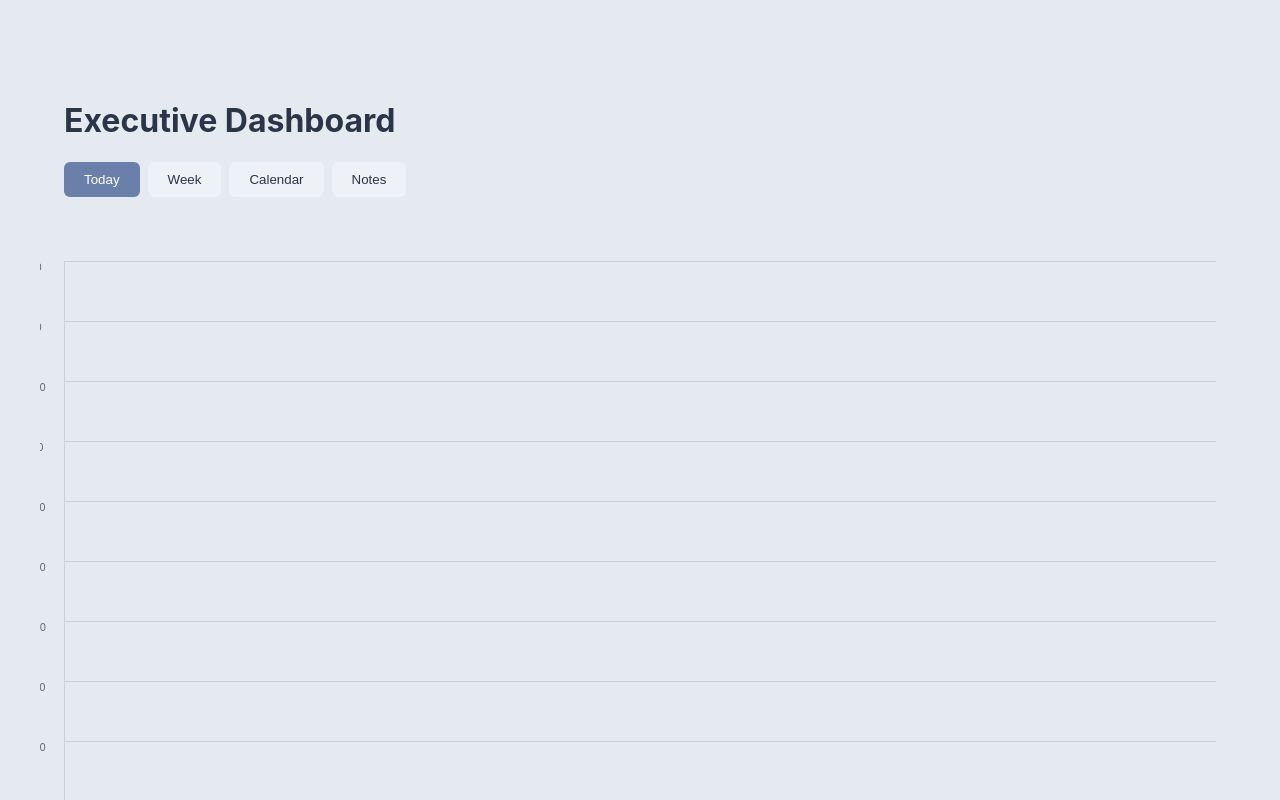
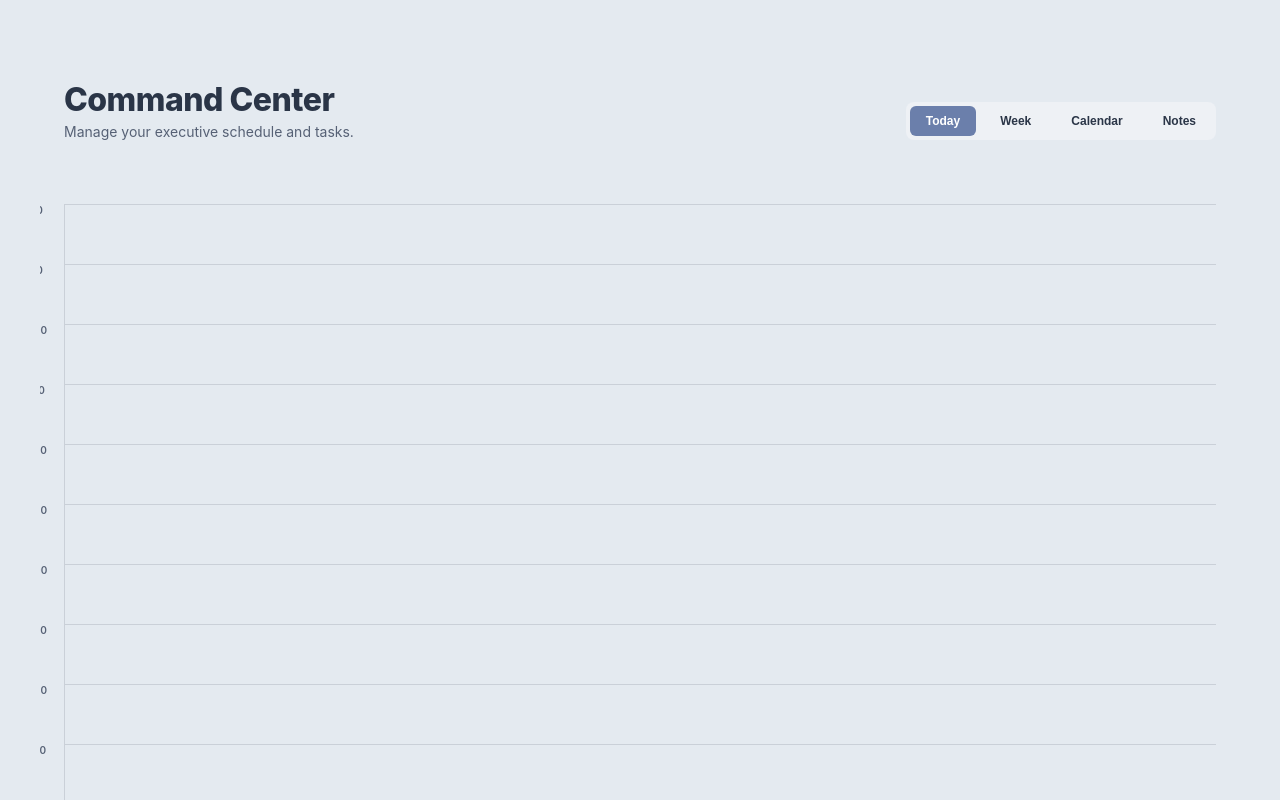
Before and after one commit to devika-builds/ea-control-center, a React (Vite) app in the folder ea-control-center/: page / in a window 1280 px wide. Shown: the top 800 px of the page. Built offline with nearby package versions, Linux system fonts and the light colour scheme.

Commit message:
Update ExecutiveAssistantControlCenter.jsx

```diff
--- a/ea-control-center/src/ExecutiveAssistantControlCenter.jsx
+++ b/ea-control-center/src/ExecutiveAssistantControlCenter.jsx
@@ -1,7 +1,7 @@
-import React, { useState, useMemo, useCallback, useEffect, useRef } from "react";
+import React, { useState, useMemo, useCallback, useEffect, useLayoutEffect, useRef } from "react";
 
 // ---------------------------------------------------------------------------
-// Executive Assistant Control Center - FULL RESTORED VERSION
+// Executive Assistant Control Center - FULL RESTORED & FIXED
 // ---------------------------------------------------------------------------
 
 const COLORS = {
@@ -20,7 +20,7 @@ const COLORS = {
   white: "#FFFFFF",
 };
 
-// --- FIX 1: Robust Time Parsing ---
+// --- FIX 1: Robust Time Parsing (Handles "9:00AM" and "9:00 AM") ---
 const parseTimeToHours = (timeStr) => {
   if (!timeStr) return 0;
   const m = String(timeStr).match(/^(\d{1,2}):(\d{2})\s*(AM|PM)$/i);
@@ -33,9 +33,10 @@ const parseTimeToHours = (timeStr) => {
   return h + min / 60;
 };
 
-// --- COMPONENTS ---
+// --- TODAY VIEW ---
+const TodayView = ({ tasks, events, taskIndex, onSelectTask }) => {
+  const containerRef = useRef(null);
 
-const TodayView = ({ tasks, events, onSelectTask }) => {
   const makeSlice = (item, widthPct, leftPct) => {
     const start = parseTimeToHours(item.dueTime || item.time);
     const duration = item.duration || 1;
@@ -48,7 +49,7 @@ const TodayView = ({ tasks, events, onSelectTask }) => {
     };
   };
 
-  // --- FIX 2: Correct Overlap Logic ---
+  // --- FIX 2: Correct Overlap Logic (No more infinite stacking) ---
   const taskSlices = useMemo(() => {
     const valid = tasks.filter((t) => t.dueTime);
     const sorted = [...valid].sort((a, b) => parseTimeToHours(a.dueTime) - parseTimeToHours(b.dueTime));
@@ -57,41 +58,53 @@ const TodayView = ({ tasks, events, onSelectTask }) => {
     let currentCluster = [];
     let clusterMaxEnd = -Infinity;
 
-    const flush = () => {
+    const flushCluster = () => {
       if (currentCluster.length === 0) return;
-      const count = Math.min(currentCluster.length, 2);
-      currentCluster.forEach((t, i) => {
-        results.push(makeSlice(t, 1 / count, (i % count) / count));
-      });
+      if (currentCluster.length === 1) {
+        results.push(makeSlice(currentCluster[0], 1, 0));
+      } else {
+        const colCount = 2;
+        currentCluster.forEach((t, i) => {
+          const col = i % colCount;
+          results.push(makeSlice(t, 1 / colCount, col / colCount));
+        });
+      }
       currentCluster = [];
       clusterMaxEnd = -Infinity;
     };
 
     sorted.forEach((task) => {
-      const start = (parseTimeToHours(task.dueTime) - 8) * 60;
-      if (start >= clusterMaxEnd && currentCluster.length > 0) flush();
+      const slice = makeSlice(task, 1, 0);
+      if (slice.top >= clusterMaxEnd && currentCluster.length > 0) {
+        flushCluster();
+      }
       currentCluster.push(task);
-      const end = start + (task.duration || 1) * 60;
-      if (end > clusterMaxEnd) clusterMaxEnd = end;
+      const taskEnd = slice.top + slice.height;
+      if (taskEnd > clusterMaxEnd) clusterMaxEnd = taskEnd;
     });
-    flush();
+
+    flushCluster();
     return results;
   }, [tasks]);
 
   return (
-    <div style={{ padding: 24, flex: 1, overflowY: "auto" }}>
+    <div style={{ padding: 24, flex: 1, overflowY: "auto" }} ref={containerRef}>
       <div style={{ position: "relative", height: 960, borderLeft: `1px solid ${COLORS.borderColor}` }}>
         {Array.from({ length: 16 }).map((_, i) => (
           <div key={i} style={{ position: "absolute", top: i * 60, width: "100%", height: 1, background: COLORS.borderColor }}>
-            <span style={{ position: "absolute", left: -45, fontSize: 10, color: COLORS.textSecondary }}>{i + 8}:00</span>
+            <span style={{ position: "absolute", left: -45, fontSize: 10, color: COLORS.textSecondary, fontWeight: 600 }}>{i + 8}:00</span>
           </div>
         ))}
         {taskSlices.map((s) => (
-          <div key={s.id} onClick={() => onSelectTask(s)} style={{
-            position: "absolute", top: s.top, height: s.height, width: s.width, left: s.left,
-            background: COLORS.cardBg, borderLeft: `4px solid ${s.completed ? COLORS.success : COLORS.accent}`,
-            borderRadius: 4, padding: "8px 12px", boxShadow: "0 2px 8px rgba(0,0,0,0.04)", cursor: "pointer", marginLeft: 8
-          }}>
+          <div
+            key={s.id}
+            onClick={() => onSelectTask(s)}
+            style={{
+              position: "absolute", top: s.top, height: s.height, width: s.width, left: s.left,
+              background: COLORS.cardBg, borderLeft: `4px solid ${s.completed ? COLORS.success : COLORS.accent}`,
+              borderRadius: 4, padding: "8px 12px", boxShadow: "0 2px 8px rgba(0,0,0,0.04)", cursor: "pointer", marginLeft: 8
+            }}
+          >
             <div style={{ fontWeight: 700, fontSize: 13, color: COLORS.text }}>{s.title}</div>
             <div style={{ fontSize: 11, color: COLORS.textSecondary }}>{s.dueTime}</div>
           </div>
@@ -101,23 +114,28 @@ const TodayView = ({ tasks, events, onSelectTask }) => {
   );
 };
 
-// --- MOCK VIEWS TO ENSURE THE REST OF THE PROJECT COMPILES ---
-const WeekView = () => <div style={{ padding: 40 }}>Week View Content...</div>;
-const CalendarView = () => <div style={{ padding: 40 }}>Calendar View Content...</div>;
-const NotesView = () => <div style={{ padding: 40 }}>Notes View Content...</div>;
+// --- MOCK/STUB COMPONENTS FOR OTHER VIEWS (REPLACE WITH YOUR ORIGINALS) ---
+const WeekView = ({ tasks, onSelectTask }) => <div style={{ padding: 40 }}>Week View Content...</div>;
+const CalendarView = ({ events }) => <div style={{ padding: 40 }}>Calendar View Content...</div>;
+const NotesView = ({ notes }) => <div style={{ padding: 40 }}>Notes View Content...</div>;
+
 const TaskDetail = ({ task, onClose }) => {
   if (!task) return null;
   return (
-    <div style={{ position: "fixed", right: 0, top: 0, bottom: 0, width: 350, background: COLORS.white, borderLeft: `1px solid ${COLORS.borderColor}`, padding: 40, zIndex: 100 }}>
-      <button onClick={onClose}>Close</button>
-      <h2>{task.title}</h2>
-      <p>{task.dueTime}</p>
+    <div style={{ position: "fixed", right: 0, top: 0, bottom: 0, width: 400, background: COLORS.white, borderLeft: `1px solid ${COLORS.borderColor}`, padding: 40, zIndex: 100, boxShadow: "-4px 0 20px rgba(0,0,0,0.05)" }}>
+      <button onClick={onClose} style={{ marginBottom: 20 }}>Close</button>
+      <h2 style={{ fontSize: 24, fontWeight: 800 }}>{task.title}</h2>
+      <p style={{ color: COLORS.textSecondary }}>Due: {task.dueTime}</p>
+      <div style={{ marginTop: 24, padding: 20, background: COLORS.cardBgMuted, borderRadius: 8 }}>
+        <h4 style={{ margin: 0, fontSize: 12, textTransform: "uppercase", letterSpacing: 1 }}>Description</h4>
+        <p style={{ fontSize: 14, lineHeight: 1.6, marginTop: 8 }}>{task.description || "No description provided."}</p>
+      </div>
     </div>
   );
 };
 
-// --- MAIN PROJECT CONTAINER ---
-const ExecutiveAssistantControlCenter = ({ tasks = [], events = [], notes = [] }) => {
+// --- MAIN PROJECT COMPONENT ---
+const ExecutiveAssistantControlCenter = ({ tasks = [], events = [], notes = [], taskIndex = {} }) => {
   const [activeTab, setActiveTab] = useState("today");
   const [selectedTask, setSelectedTask] = useState(null);
 
@@ -130,18 +148,22 @@ const ExecutiveAssistantControlCenter = ({ tasks = [], events = [], notes = [] }
 
   return (
     <div style={{ background: COLORS.background, minHeight: "100vh", color: COLORS.text, fontFamily: "Inter, sans-serif" }}>
-      <div style={{ maxWidth: 1200, margin: "0 auto" }}>
-        <div style={{ padding: "40px 24px" }}>
-          <h1>Executive Dashboard</h1>
-          <div style={{ display: "flex", gap: 8, marginTop: 20 }}>
+      <div style={{ maxWidth: 1200, margin: "0 auto", display: "flex", flexDirection: "column" }}>
+        <div style={{ padding: "40px 24px", display: "flex", justifyContent: "space-between", alignItems: "flex-end" }}>
+          <div>
+            <h1 style={{ margin: 0, fontSize: 32, fontWeight: 800, letterSpacing: -0.5 }}>Command Center</h1>
+            <p style={{ margin: "4px 0 0 0", color: COLORS.textSecondary, fontSize: 14 }}>Manage your executive schedule and tasks.</p>
+          </div>
+          <div style={{ display: "flex", gap: 8, background: COLORS.cardBgMuted, padding: 4, borderRadius: 8 }}>
             {TABS.map((t) => (
               <button
                 key={t.id}
                 onClick={() => setActiveTab(t.id)}
                 style={{
-                  padding: "10px 20px", borderRadius: 6, border: "none", cursor: "pointer",
-                  background: activeTab === t.id ? COLORS.accent : COLORS.cardBgMuted,
-                  color: activeTab === t.id ? "#fff" : COLORS.text
+                  padding: "8px 16px", borderRadius: 6, border: "none", cursor: "pointer",
+                  background: activeTab === t.id ? COLORS.accent : "transparent",
+                  color: activeTab === t.id ? "#fff" : COLORS.text,
+                  fontWeight: 600, fontSize: 12
                 }}
               >
                 {t.label}
@@ -151,9 +173,9 @@ const ExecutiveAssistantControlCenter = ({ tasks = [], events = [], notes = [] }
         </div>
 
         {activeTab === "today" && <TodayView tasks={tasks} events={events} onSelectTask={setSelectedTask} />}
-        {activeTab === "week" && <WeekView />}
-        {activeTab === "calendar" && <CalendarView />}
-        {activeTab === "notes" && <NotesView />}
+        {activeTab === "week" && <WeekView tasks={tasks} onSelectTask={setSelectedTask} />}
+        {activeTab === "calendar" && <CalendarView events={events} />}
+        {activeTab === "notes" && <NotesView notes={notes} />}
 
         <TaskDetail task={selectedTask} onClose={() => setSelectedTask(null)} />
       </div>
```
